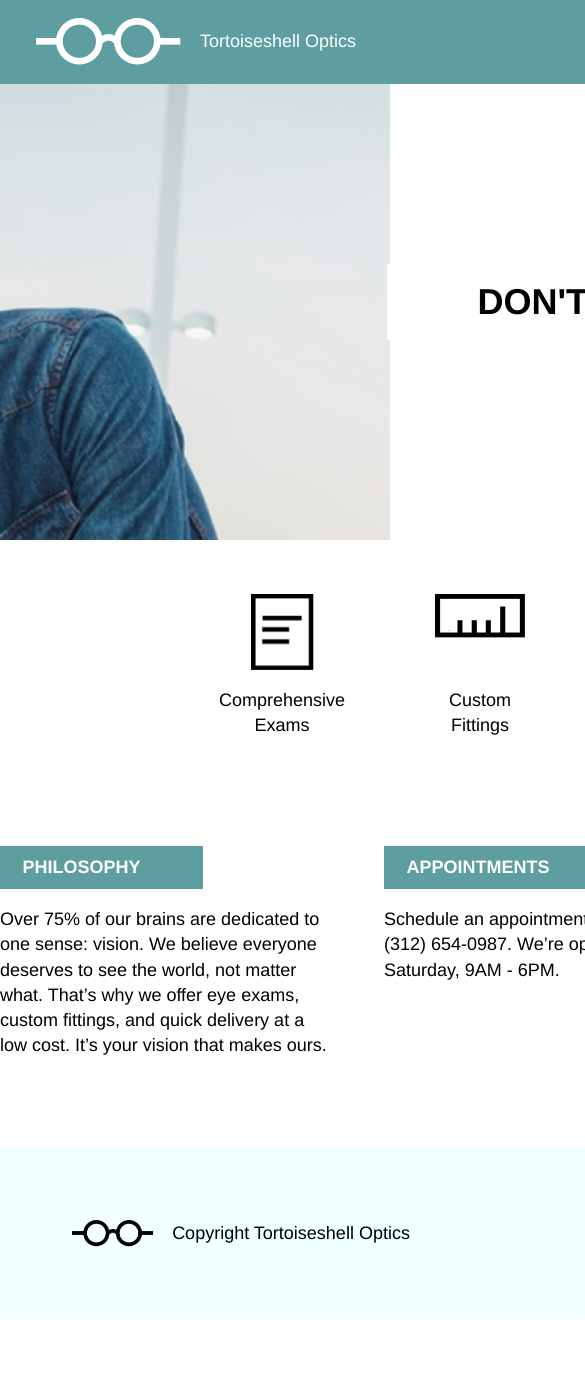
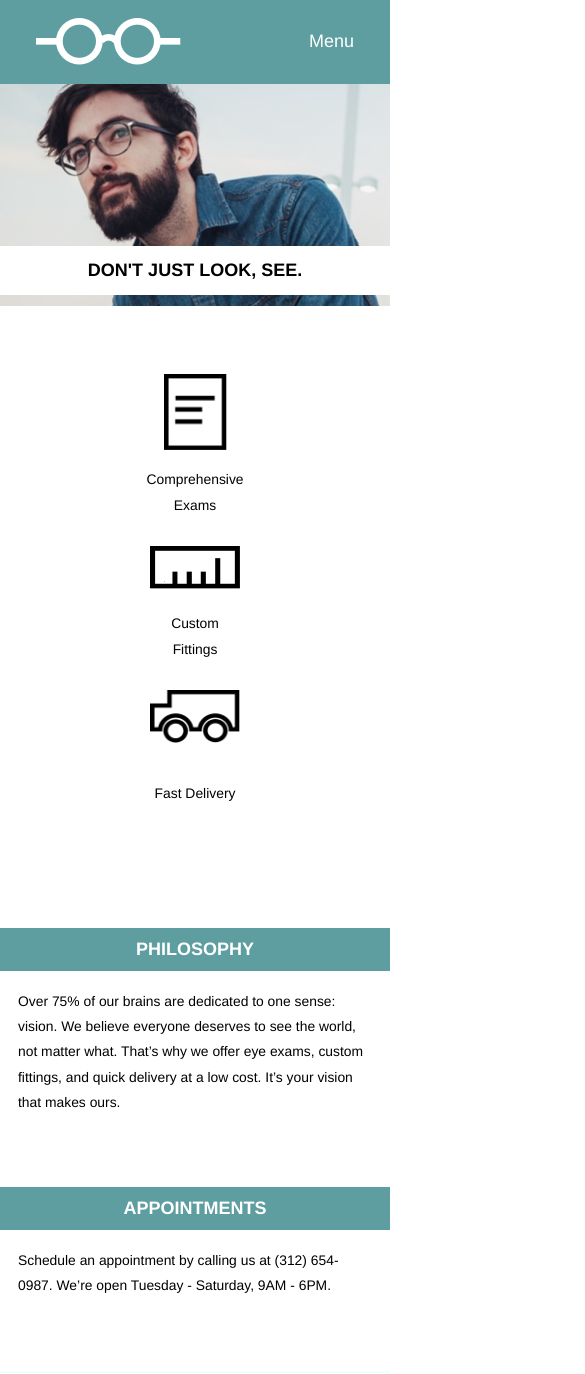
Before and after one commit to mpkono/TortoiseshellOptics, a plain HTML site: page index.html in a window 390 px wide. Shown: the top 1374 px of the page, 585 px wide, since content can reach past the window. Before the commit the page ends 1319 px from the top, so only its background shows below. Drawn offline with Linux system fonts and the light colour scheme.

Commit message:
Complete tablet and mobile resize.

```diff
--- a/index.html
+++ b/index.html
@@ -17,9 +17,10 @@
           </div>
           <nav>
             <ul>
-              <li>Services</li>
-              <li>Products</li>
-              <li>Contact</li>
+              <li class="full_menu">Services</li>
+              <li class="full_menu">Products</li>
+              <li class="full_menu">Contact</li>
+              <li class="mobile_menu">Menu</li>
             </ul>
           </nav>
         </header>
--- a/resources/css/style.css
+++ b/resources/css/style.css
@@ -29,6 +29,9 @@ header {
   margin-left: 2rem;
   margin-right: 1rem;
 }
+.mobile_menu {
+  display: none;
+}
 nav ul {
   display: flex;
   align-items: center;
@@ -45,6 +48,7 @@ nav ul li {
   background-repeat: no-repeat;
   width: 100%;
   height: 30rem;
+  padding-top: 1rem;
 }
 
 #banner_flex {
@@ -93,9 +97,6 @@ nav ul li {
   width: 5rem;
 }
 
-#info_container {
-
-}
 .info_flex_column {
   display: flex;
   flex-flow: column nowrap;
@@ -139,3 +140,103 @@ footer img {
   align-items: center;
   justify-content: flex-start;
 }
+
+@media only screen and (max-width: 1000px) {
+  .site_container {
+    width: 100%;
+  }
+  .banner {
+    height: 22rem;
+    padding-top: 0;
+  }
+  .mobile_menu {
+    display: none;
+  }
+  #banner_box {
+    padding: 0.75rem 4rem;
+    font-size: 1.33rem;
+    margin-top: 5rem;
+    margin-right: 2rem;
+  }
+}
+
+@media only screen and (max-width: 680px) {
+  .banner {
+    background-position: 20%;
+    height: 17rem;
+    padding-top: 0;
+  }
+  #banner_box {
+    padding: 1rem auto;
+    font-size: 1rem;
+    margin-top: 9rem;
+    margin-right: 0;
+    width: 100%;
+    text-align: center;
+  }
+  .mobile_menu {
+    display: inline;
+  }
+  .full_menu {
+    display: none;
+  }
+  #logo_flex p {
+    display: none;
+  }
+  #feature_flex_row {
+    font-size: 0.77rem;
+    display: flex;
+    flex-wrap: wrap;
+    align-content: center;
+    align-items: center;
+    justify-content: center;
+    padding: 3.77rem 0;
+    height: auto;
+    width: 10rem;
+    margin-left: auto;
+    margin-right: auto;
+  }
+  #ruler {
+    margin-top: 1.54rem;
+  }
+  #truck {
+    margin-top: 1.54rem;
+  }
+  #info_flex_row {
+    display: flex;
+    flex-wrap: wrap;
+    align-items: flex-start;
+    justify-content: flex-start;
+    padding-top: 3rem;
+    padding-bottom: 0rem;
+  }
+  .info_flex_column {
+    width: 100%;
+    padding-right: 0;
+  }
+  #info_container p {
+    font-size: 0.77rem;
+    padding-bottom: 4rem;
+    padding-left: 1rem;
+    padding-right: 1rem;
+  }
+  #info_container h2 {
+    width: 100%;
+    text-align: center;
+    padding-top: 0.5rem;
+    padding-bottom: 0.5rem;
+    padding-left: 0rem;
+    margin-bottom: 1rem;
+  }
+  footer p {
+    display: none;
+  }
+  footer {
+    padding-left: 0;
+  }
+  footer img {
+    height: 1.5rem;
+    margin-right: auto;
+    margin-left: auto;
+  }
+}
```
